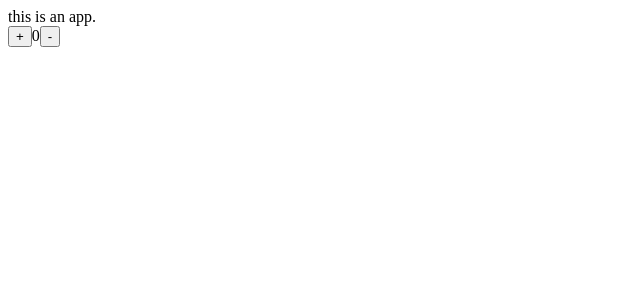
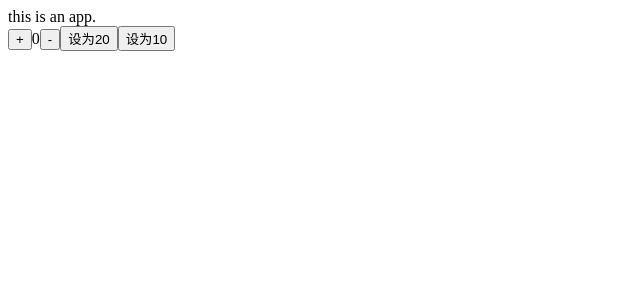
Before and after one commit to lllllliuji/react-basic, a React (Create React App) app in the folder react-basic/: page / in a window 1280 px wide. Shown: the top 300 px of the page, without its empty margins (0-640 px from the left). Built offline with nearby package versions, Linux system fonts and the light colour scheme.

Commit message:
redux action传参

```diff
--- a/react-basic/src/App.js
+++ b/react-basic/src/App.js
@@ -1,7 +1,7 @@
 // 项目的根组件,核心逻辑： app -> index.js -> public/index.html -> root
 import { useDispatch, useSelector } from "react-redux";
 // 导入actionCreator
-import { increment, decrement } from "./redux/modules/counterStore";
+import { increment, decrement, setTo } from "./redux/modules/counterStore";
 function App() {
   const { count } = useSelector(state => state.counter) // 根store里配置的reducers的字段。
   const dispatch = useDispatch()
@@ -12,6 +12,11 @@ function App() {
       <button onClick={() => dispatch(increment())}>+</button>
       {count}
       <button onClick={() => dispatch(decrement())}>-</button>
+      <button onClick={() => dispatch(setTo(20))}>设为20</button>
+      <button onClick={() => dispatch(setTo(10))}>设为10</button>
+
+
+
     </div>
   );
 }
--- a/react-basic/src/redux/modules/counterStore.js
+++ b/react-basic/src/redux/modules/counterStore.js
@@ -13,16 +13,19 @@ const counterStore = createSlice({
         },
         decrement(state) {
             state.count--
+        },
+        setTo(state, action) {
+            state.count = action.payload
         }
     }
 })
 // 解构出来actionCreator函数
-const { increment, decrement } = counterStore.actions
+const { increment, decrement, setTo } = counterStore.actions
 // 获取reducer
 const counterReducer = counterStore.reducer
 
 // 以按需导出的方式导出actionCreator
-export { increment, decrement }
+export { increment, decrement, setTo }
 
 // 以默认导出的方式导出reducer
 export default counterReducer
```
Also changed, not shown: 1 other file (tests, documents, lock files or other folders).
